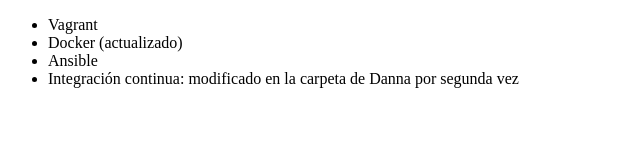
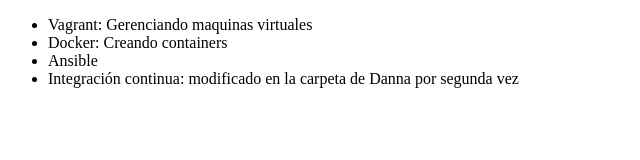
Before and after one commit to DiegoPadillaMoreno/Alura-git, a plain HTML site: page index.html in a window 1280 px wide. Shown: the whole page, without its empty margins (0-640 px from the left). Drawn offline with Linux system fonts and the light colour scheme.

Commit message:
Corrigiendo curso vagrant

```diff
--- a/index.html
+++ b/index.html
@@ -6,8 +6,8 @@
 </head>
 <body>
      <ul>
-         <li> Vagrant </li>
-         <li> Docker (actualizado)</li>
+         <li> Vagrant: Gerenciando maquinas virtuales </li>
+         <li> Docker: Creando containers</li>
          <li> Ansible </li>
          <li> Integración continua: modificado en la carpeta de Danna por segunda vez </li>
      </ul>
```
